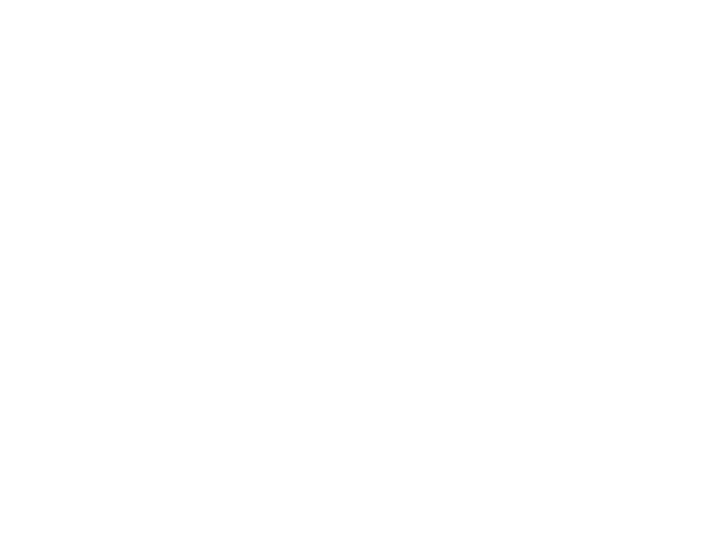
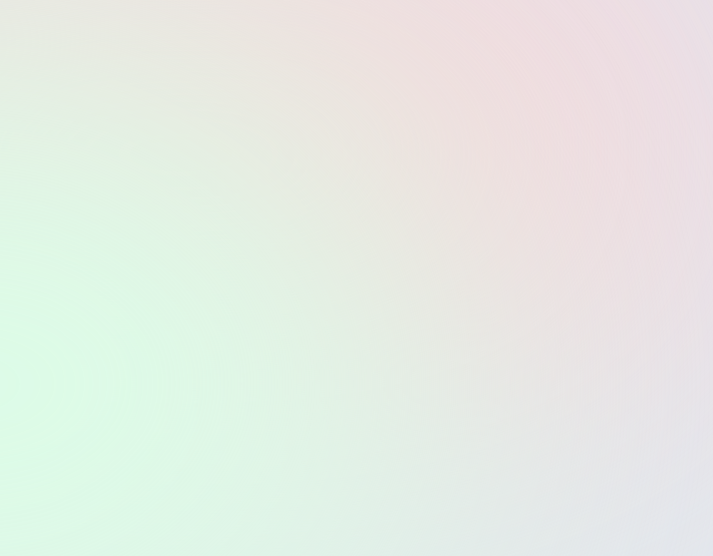
Before and after one commit to NasifAhmed/portfolio, a Next.js app: page / in a window 1280 px wide. Shown: the top 556 px of the page, without its empty margins (373-1086 px from the left). Built offline with nearby package versions, Linux system fonts and the light colour scheme.

Commit message:
Add backgroud circle color effects

```diff
--- a/app/layout.tsx
+++ b/app/layout.tsx
@@ -17,7 +17,13 @@
 }) {
     return (
         <html lang="en">
-            <body className={inter.className}>{children}</body>
+            <body
+                className={`${inter.className} bg-slate-200 text-slate-950 relative`}
+            >
+                <div className="bg-rose-200 absolute top-[-6rem] right-[11rem] h-[31.25rem] w-[31.25rem] rounded-full blur-[10rem] sm:w-[68.75rem] -z-10"></div>
+                <div className="bg-green-100 absolute top-[-1rem] left-[-35rem] h-[50rem] w-[31.25rem] rounded-full blur-[10rem] sm:w-[68.75rem] md:left-[-33rem] lg:left-[-28rem] xl:left-[-15rem] 2xl:left-[-5rem] -z-10"></div>
+                {children}
+            </body>
         </html>
     );
 }
```
